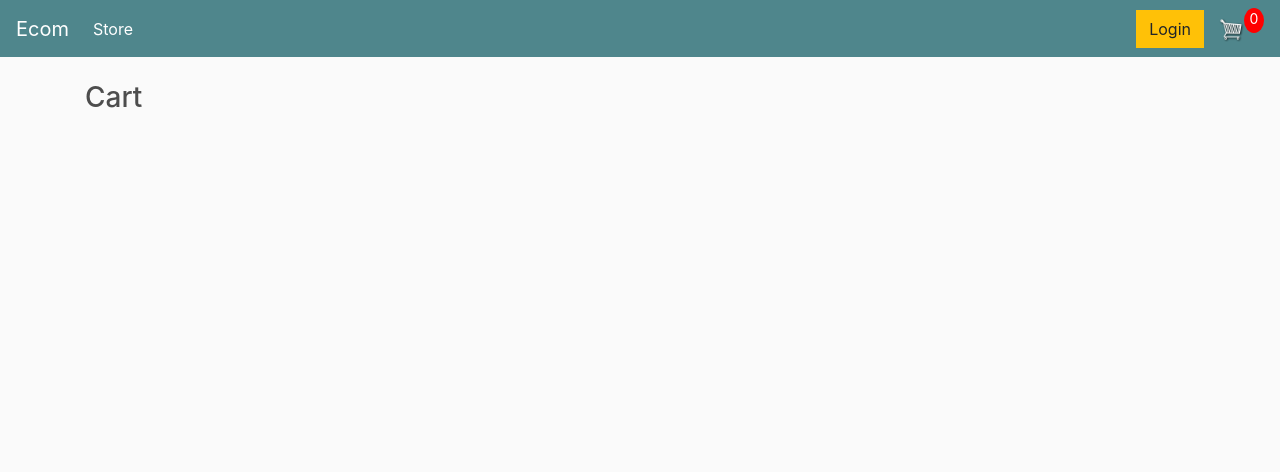
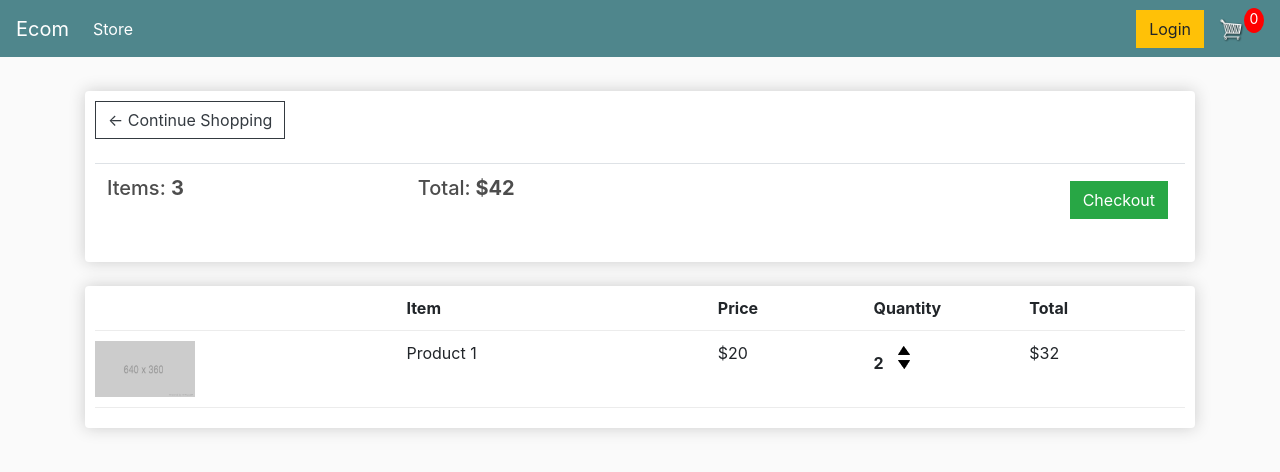
Before and after one commit to uncleanlips/Ecoms, a Django app: template ecommerce/templates/store/cart.html in a window 1280 px wide. Shown: the top 472 px of the page. Run offline with Django 3.2, Linux system fonts and the light colour scheme; the template is opened without the code that fills it, so the values that code supplies are empty; parts of the project's set-up code (start-up, migrations or seed data) failed here and were passed over; some libraries are stand-ins or nearby versions.

Commit message:
cart.html

```diff
--- a/ecommerce/templates/store/cart.html
+++ b/ecommerce/templates/store/cart.html
@@ -1,6 +1,63 @@
 {% extends 'store/main.html' %}
 {% load static %}
 {% block content %}
-    <h3>Cart</h3>
+<div class="row">
+    <div class="col-lg-12">
+        <div class="box-element">
 
+            <a class="btn btn-outline-dark" href="{% url 'store' %}">&#x2190; Continue Shopping</a>
+
+            <br>
+            <br>
+            <table class="table">
+                <tr>
+                    <th>
+                        <h5>Items: <strong>3</strong></h5>
+                    </th>
+                    <th>
+                        <h5>Total:<strong> $42</strong></h5>
+                    </th>
+                    <th>
+                        <a style="float:right; margin:5px;" class="btn btn-success"
+                            href="{% url 'checkout' %}">Checkout</a>
+                    </th>
+                </tr>
+            </table>
+
+        </div>
+
+        <br>
+        <div class="box-element">
+            <div class="cart-row">
+                <div style="flex:2"></div>
+                <div style="flex:2"><strong>Item</strong></div>
+                <div style="flex:1"><strong>Price</strong></div>
+                <div style="flex:1"><strong>Quantity</strong></div>
+                <div style="flex:1"><strong>Total</strong></div>
+            </div>
+
+            <div class="cart-row">
+                <div style="flex:2"><img class="row-image" src="{% static 'images/placeholder.png' %}"></div>
+                <div style="flex:2">
+                    <p>Product 1</p>
+                </div>
+                <div style="flex:1">
+                    <p>$20</p>
+                </div>
+                <div style="flex:1">
+                    <p class="quantity">2</p>
+                    <div class="quantity">
+                        <img class="chg-quantity" src="{% static  'images/arrow-up.png' %}">
+
+                        <img class="chg-quantity" src="{% static  'images/arrow-down.png' %}">
+                    </div>
+                </div>
+                <div style="flex:1">
+                    <p>$32</p>
+                </div>
+            </div>
+
+        </div>
+    </div>
+</div>
 {% endblock content %}
--- a/ecommerce/templates/store/store.html
+++ b/ecommerce/templates/store/store.html
@@ -10,7 +10,7 @@
 
             <button class="btn btn-outline-secondary add-btn">Add to Cart</button>
             <a class="btn btn-outline-success" href="#">View</a>
-            <h4 style="display: inline-block; float: right"><strong>$20</strong></h4>
+            <h4 style="display: block; float: right"><strong>$20</strong></h4>
 
         </div>
     </div>
@@ -23,7 +23,7 @@
 
             <button class="btn btn-outline-secondary add-btn">Add to Cart</button>
             <a class="btn btn-outline-success" href="#">View</a>
-            <h4 style="display: inline-block; float: right"><strong>$20</strong></h4>
+            <h4 style="display: block; float: right"><strong>$20</strong></h4>
 
         </div>
     </div>
@@ -36,7 +36,7 @@
 
             <button class="btn btn-outline-secondary add-btn">Add to Cart</button>
             <a class="btn btn-outline-success" href="#">View</a>
-            <h4 style="display: inline-block; float: right"><strong>$20</strong></h4>
+            <h4 style="display: block; float: right"><strong>$20</strong></h4>
 
         </div>
     </div>
```
Also changed, not shown: ecommerce/static/images/arrow-down.png (added), ecommerce/static/images/arrow-up.png (added).
